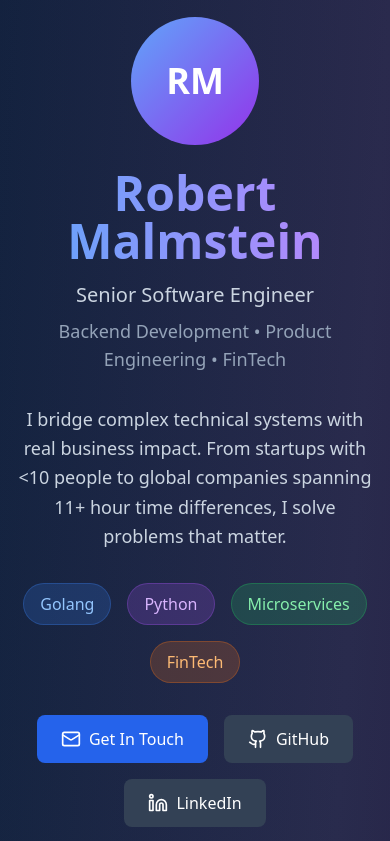
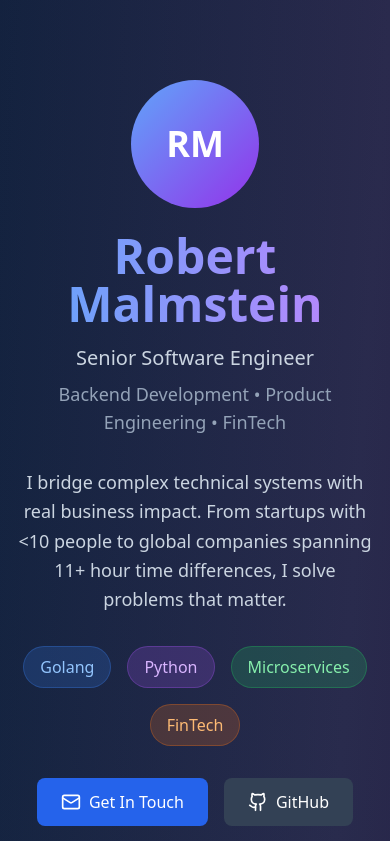
Before and after one commit to RoMalms10/romalms10.github.io, a React (Vite) app: page / in a window 390 px wide. Shown: the top 841 px of the page. Built offline with nearby package versions, Linux system fonts and the light colour scheme.

Commit message:
Update Hero section for mobile responsiveness

```diff
--- a/src/App.jsx
+++ b/src/App.jsx
@@ -86,11 +86,11 @@ const Portfolio = () => {
     <div className="min-h-screen bg-gradient-to-br from-slate-900 via-slate-800 to-slate-900 text-white">
 
       {/* Hero Section */}
-      <section className="relative min-h-screen flex items-center justify-center px-4">
+      <section className="relative min-h-screen flex items-center justify-center px-4 py-8 md:py-0">
         <div className="absolute inset-0 bg-gradient-to-r from-blue-500/10 to-purple-600/10"></div>
-        <div className="relative z-10 text-center max-w-4xl mx-auto">
+        <div className="relative z-10 text-center max-w-4xl mx-auto pt-8 md:pt-0">
           <div className="mb-8">
-            <div className="w-32 h-32 mx-auto mb-6 bg-gradient-to-br from-blue-400 to-purple-600 rounded-full flex items-center justify-center text-4xl font-bold">
+            <div className="w-32 h-32 mx-auto mb-6 bg-gradient-to-br from-blue-400 to-purple-600 rounded-full flex items-center justify-center text-4xl font-bold mt-4 md:mt-0">
               RM
             </div>
             <h1 className="text-5xl md:text-7xl font-bold mb-4 bg-gradient-to-r from-blue-400 to-purple-400 bg-clip-text text-transparent">
```
